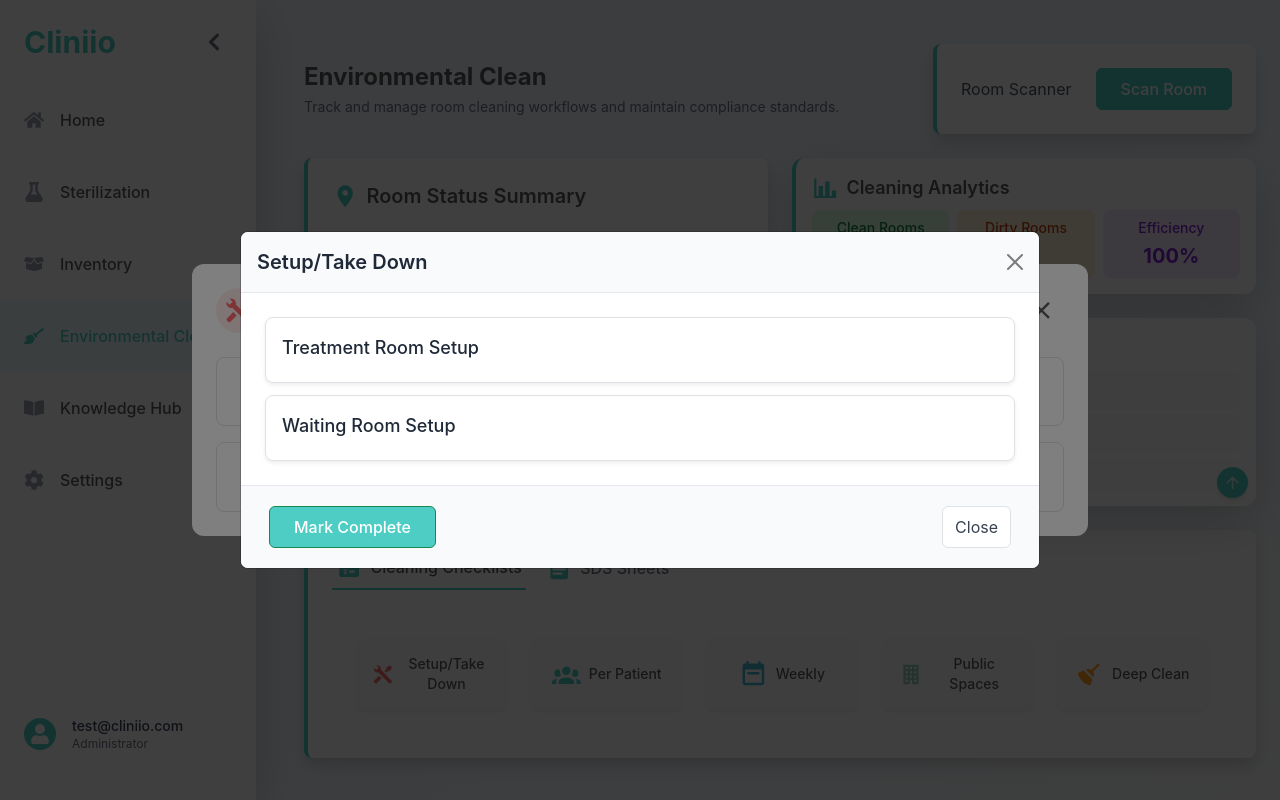
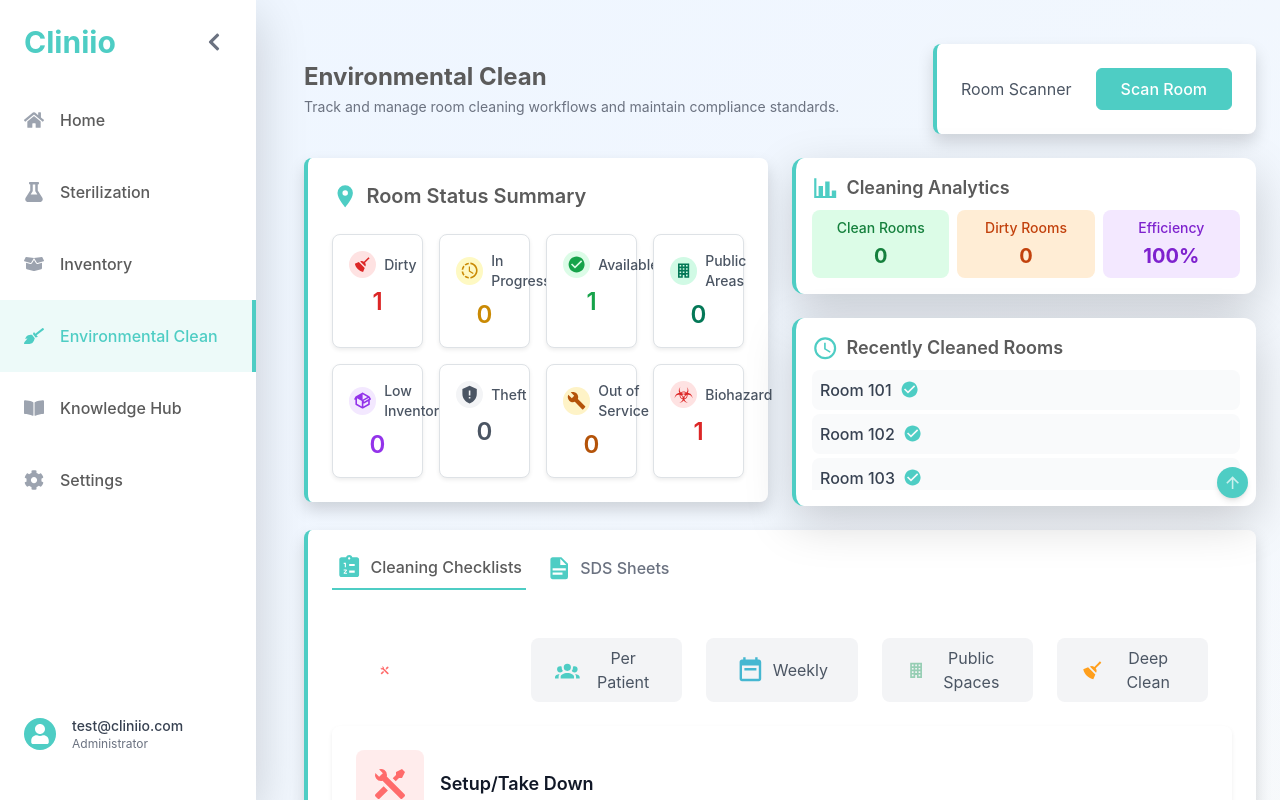
Before and after one commit to kiminator-commits/cliniio2.0, a React (Vite) app: page /environmental-clean in a window 1280 px wide. Both pictures are taken after a click on the tab "Setup/Take Down". Built offline with nearby package versions, Linux system fonts and the light colour scheme.

Commit message:
Improve category button layout with equal widths and spacing

```diff
--- a/src/pages/EnvironmentalClean/components/ui/CleaningChecklists.tsx
+++ b/src/pages/EnvironmentalClean/components/ui/CleaningChecklists.tsx
@@ -53,6 +53,7 @@
   category: string;
   lastUpdated: string;
   url: string;
+  sections: string[];
 }
 
 const categories: Category[] = [
@@ -87,6 +88,7 @@
           category: 'Cleaning',
           lastUpdated: '2024-03-19',
           url: '/sds/caviwipes.pdf',
+          sections: [],
         },
         instructions: 'Use 2 wipes per surface. Allow to air dry for 3 minutes.',
         completed: false,
@@ -205,6 +207,7 @@
           category: 'Cleaning',
           lastUpdated: '2024-03-19',
           url: '/sds/caviwipes.pdf',
+          sections: [],
         },
         instructions:
           'Clean all surfaces including chairs, tables, and reception desk. Allow surfaces to air dry for 3 minutes.',
@@ -320,6 +323,7 @@
     category: 'Cleaning',
     lastUpdated: '2024-03-20',
     url: '/sds/bleach.pdf',
+    sections: [],
   },
   {
     id: '2',
@@ -327,6 +331,7 @@
     category: 'Cleaning',
     lastUpdated: '2024-03-19',
     url: '/sds/disinfectant.pdf',
+    sections: [],
   },
   {
     id: '3',
@@ -334,6 +339,7 @@
     category: 'Sanitization',
     lastUpdated: '2024-03-18',
     url: '/sds/hand-sanitizer.pdf',
+    sections: [],
   },
 ];
 
@@ -573,48 +579,51 @@
       {activeTab === 'checklists' && (
         <>
           <div className="p-6">
-            <div className="flex gap-4">
-              {categories.map(category => (
+            <div role="tablist" aria-label="Cleaning Category Tabs" className="grid grid-cols-5 gap-4">
+              {categories.map((category, idx) => (
                 <button
                   key={category.id}
-                  onClick={() => handleCategoryClick(category)}
-                  className="flex items-center justify-center p-3 bg-gray-50 rounded-lg shadow-sm hover:bg-gray-100 transition-all flex-1 min-h-[64px]"
+                  role="tab"
+                  aria-selected={selectedCategory?.id === category.id}
+                  aria-controls={`panel-${category.id}`}
+                  id={`tab-${category.id}`}
+                  onClick={() => setSelectedCategory(category)}
+                  className={`flex items-center justify-center gap-2 px-4 py-2 rounded-lg transition-colors w-full ${
+                    selectedCategory?.id === category.id
+                      ? 'bg-brand-primary text-white'
+                      : 'bg-gray-100 text-gray-600 hover:bg-gray-200'
+                  }`}
                 >
                   <Icon path={category.icon} size={1.2} color={category.iconColor} />
-                  <span className="ml-2 text-sm font-medium text-[#5b5b5b]">{category.title}</span>
+                  <span>{category.title}</span>
                 </button>
               ))}
             </div>
           </div>
 
           {selectedCategory && (
-            <div className="fixed inset-0 bg-black bg-opacity-50 flex items-center justify-center z-50">
-              <div className="bg-white rounded-xl p-6 w-full max-w-4xl mx-4 max-h-[90vh] overflow-y-auto">
-                <div className="flex justify-between items-center mb-4">
-                  <div className="flex items-center">
             <div
-                      className="p-2 rounded-full bg-opacity-10 flex-shrink-0 mr-3"
+              role="tabpanel"
+              id={`panel-${selectedCategory.id}`}
+              aria-labelledby={`tab-${selectedCategory.id}`}
+              className="p-6 bg-white rounded-lg shadow-sm"
+            >
+              <div className="flex items-center gap-3 mb-6">
+                <div
+                  className="p-3 rounded-lg"
                   style={{ backgroundColor: `${selectedCategory.iconColor}20` }}
                 >
                   <Icon
                     path={selectedCategory.icon}
-                        size={1.2}
+                    size={1.5}
                     color={selectedCategory.iconColor}
                   />
                 </div>
-                    <h2 className="text-xl font-semibold text-[#5b5b5b]">
+                <h3 className="text-lg font-semibold text-gray-900">
                   {selectedCategory.title}
-                    </h2>
+                </h3>
               </div>
-                  <button
-                    onClick={handleCloseModal}
-                    className="p-2 hover:bg-gray-100 rounded-full transition-colors"
-                    type="button"
-                  >
-                    <Icon path={mdiClose} size={1.2} color="#5b5b5b" />
-                  </button>
-                </div>
-
+              <div className="space-y-4">
                 {selectedCategory.id === 'setup' && !selectedChecklist && (
                   <div className="space-y-4">
                     {setupChecklists.map(checklist => (
```
Lines whose indentation alone changed are shown as unchanged.
